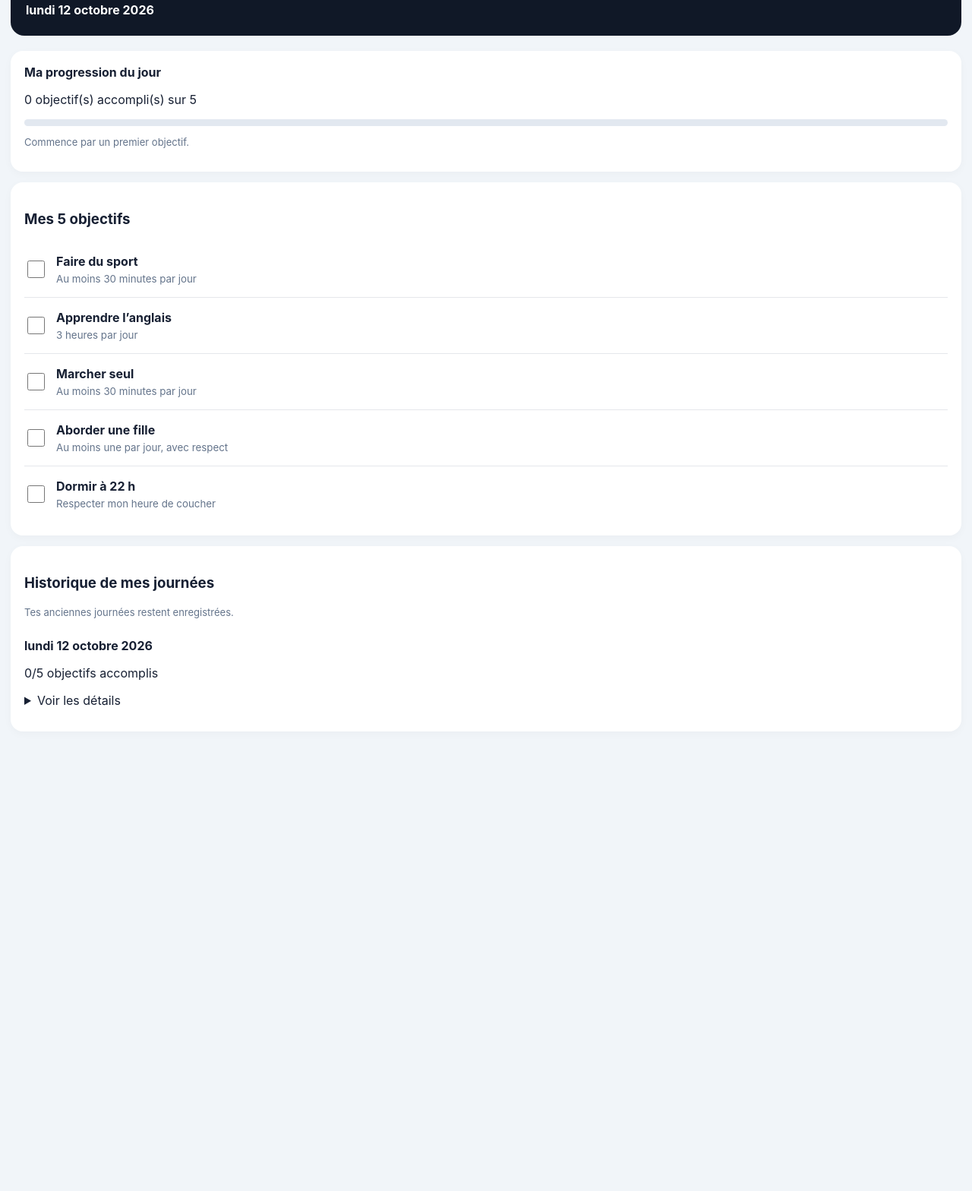
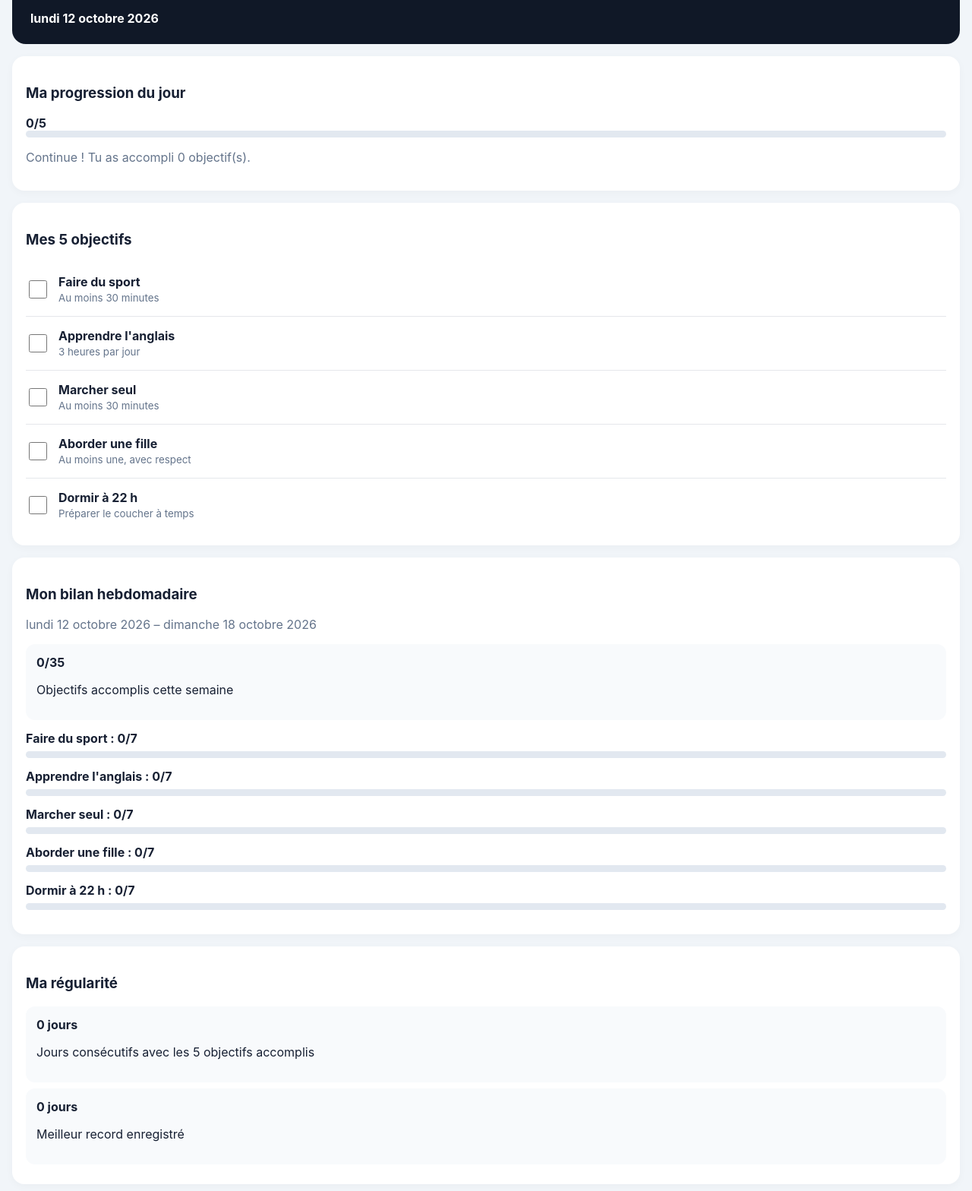
Before and after one commit to avemtshibang/avem-programme-quotidien, a plain HTML site: page index.html in a window 1280 px wide. Shown: the part 117-1685 px from the top of the page at 76% size. Before the commit the page ends 1114 px from the top, so only its background shows below. Drawn offline with Linux system fonts and the light colour scheme.

Commit message:
Refactor index.html for improved structure and styles
Refactor HTML structure and update styles for better layout and readability.

```diff
--- a/index.html
+++ b/index.html
@@ -3,67 +3,53 @@
 <html lang="fr">
 <head>
 <meta charset="UTF-8">
-<meta name="viewport" content="width=device-width, initial-scale=1">
+<meta name="viewport" content="width=device-width,initial-scale=1">
 <meta name="theme-color" content="#101827">
 <title>AVEM - Mon Programme Quotidien</title>
 <style>
-* { box-sizing: border-box; }
-body {
-  margin: 0; padding: 20px 14px;
-  font-family: -apple-system, Arial, sans-serif;
-  background: #f1f5f9; color: #172033;
-}
-header {
-  background: #101827; color: white;
-  padding: 24px 20px; border-radius: 18px;
-  margin-bottom: 20px;
-}
-header h1 { margin: 0 0 8px; font-size: 25px; }
-header p { margin: 0; color: #cbd5e1; }
-.date { font-weight: bold; margin-top: 18px; }
-.card {
-  background: white; padding: 18px;
-  border-radius: 16px; margin-bottom: 14px;
-  box-shadow: 0 3px 12px #00000008;
-}
-.progress { background: #e2e8f0; height: 9px;
-  border-radius: 10px; overflow: hidden; margin: 12px 0; }
-.bar { height: 100%; width: 0; background: #16a34a;
-  transition: width .2s; }
-.goal {
-  display: flex; align-items: center; gap: 12px;
-  padding: 16px 0; border-bottom: 1px solid #e5e7eb;
-}
-.goal:last-child { border-bottom: 0; }
-.goal input { width: 23px; height: 23px; accent-color: #16a34a; }
-.goal label { flex: 1; cursor: pointer; }
-.goal strong { display: block; font-size: 16px; }
-.goal small { display: block; color: #64748b; margin-top: 5px; }
-button {
-  border: 0; border-radius: 10px; padding: 12px 15px;
-  font-size: 15px; font-weight: 600; cursor: pointer;
-}
-.secondary { background: #e2e8f0; color: #172033; }
-select { padding: 10px; border-radius: 8px; max-width: 100%; }
-.history-row {
-  padding: 13px 0; border-bottom: 1px solid #e5e7eb;
-}
-.history-row:last-child { border: 0; }
-.muted { color: #64748b; font-size: 13px; }
+*{box-sizing:border-box}
+body{margin:0;padding:16px;font-family:-apple-system,Arial,sans-serif;
+background:#f1f5f9;color:#172033}
+header{background:#101827;color:white;padding:24px;border-radius:18px}
+h1{margin:0 0 6px}header p{color:#cbd5e1}
+.card{background:white;padding:18px;border-radius:16px;margin:16px 0;
+box-shadow:0 3px 12px #00000008}
+.goal{display:flex;align-items:center;gap:12px;padding:15px 0;
+border-bottom:1px solid #e5e7eb}
+.goal:last-child{border:0}
+.goal input{width:24px;height:24px;accent-color:#16a34a}
+.goal label{flex:1}.goal strong{display:block}
+small,.muted{color:#64748b}
+.progress{height:9px;background:#e2e8f0;border-radius:8px;overflow:hidden}
+.bar{height:100%;background:#16a34a;width:0}
+button,select,input[type=time]{padding:11px;border-radius:9px;
+border:1px solid #cbd5e1;font-size:15px}
+button{background:#172033;color:white;border:0;cursor:pointer}
+.secondary{background:#e2e8f0;color:#172033}
+.reminder{display:flex;align-items:center;justify-content:space-between;
+gap:10px;padding:12px 0;border-bottom:1px solid #e5e7eb}
+.reminder:last-child{border:0}
+.reminder input{width:112px}
+.stat{background:#f8fafc;padding:14px;border-radius:12px;margin:8px 0}
+.weekrow{margin:14px 0}
+.weekrow .progress{margin-top:7px}
+.history{padding:12px 0;border-bottom:1px solid #e5e7eb}
+details{margin-top:8px}
+button:focus,input:focus{outline:2px solid #64748b}
 </style>
 </head>
 <body>
 <header>
 <h1>AVEM</h1>
 <p>Mon Programme Quotidien</p>
-  <div class="date" id="today"></div>
+<strong id="today"></strong>
 </header>
 
 <div class="card">
-  <strong>Ma progression du jour</strong>
-  <p><span id="count">0</span> objectif(s) accompli(s) sur 5</p>
-  <div class="progress"><div class="bar" id="bar"></div></div>
-  <p id="message" class="muted">Chaque jour est une nouvelle occasion de progresser.</p>
+<h3>Ma progression du jour</h3>
+<strong id="count">0/5</strong>
+<div class="progress"><div id="bar" class="bar"></div></div>
+<p id="message" class="muted">Chaque jour, avance à ton rythme.</p>
 </div>
 
 <div class="card">
@@ -72,102 +58,255 @@ select { padding: 10px; border-radius: 8px; max-width: 100%; }
 </div>
 
 <div class="card">
-  <h3>Historique de mes journées</h3>
-  <p class="muted">Tes anciennes journées restent enregistrées.</p>
+<h3>Mon bilan hebdomadaire</h3>
+<p id="weeklabel" class="muted"></p>
+<div class="stat"><strong id="weektotal">0/35</strong>
+<p>Objectifs accomplis cette semaine</p></div>
+<div id="weekstats"></div>
+</div>
+
+<div class="card">
+<h3>Ma régularité</h3>
+<div class="stat"><strong id="streak">0 jour</strong>
+<p>Jours consécutifs avec les 5 objectifs accomplis</p></div>
+<div class="stat"><strong id="best">0 jour</strong>
+<p>Meilleur record enregistré</p></div>
+</div>
+
+<div class="card">
+<h3>Mes rappels quotidiens</h3>
+<p class="muted">Choisis l'heure de rappel pour chaque objectif.</p>
+<div id="reminders"></div>
+<button id="saveTimes">Enregistrer les horaires</button>
+<button id="enableNotifications" class="secondary">
+Autoriser les notifications
+</button>
+<p id="notice" class="muted">
+Les rappels peuvent apparaître lorsque l'application est ouverte.
+Les notifications lorsque l'application est fermée ne sont pas garanties.
+</p>
+</div>
+
+<div class="card">
+<h3>Historique des journées</h3>
 <div id="history"></div>
 </div>
 
 <script>
+const KEY = "avem_programme_quotidien_v1";
+const REMKEY = "avem_programme_rappels_v1";
+
 const objectives = [
-  ["Faire du sport", "Au moins 30 minutes par jour"],
-  ["Apprendre l’anglais", "3 heures par jour"],
-  ["Marcher seul", "Au moins 30 minutes par jour"],
-  ["Aborder une fille", "Au moins une par jour, avec respect"],
-  ["Dormir à 22 h", "Respecter mon heure de coucher"]
+["Faire du sport","Au moins 30 minutes"],
+["Apprendre l'anglais","3 heures par jour"],
+["Marcher seul","Au moins 30 minutes"],
+["Aborder une fille","Au moins une, avec respect"],
+["Dormir à 22 h","Préparer le coucher à temps"]
 ];
 
-const KEY = "avem_programme_quotidien_v1";
+const defaults = ["07:00","08:00","16:00","17:00","21:30"];
+
 let records = {};
+let times = defaults.slice();
+let fired = new Set();
+
 try {
   records = JSON.parse(localStorage.getItem(KEY) || "{}");
-} catch (e) {
+  if (!records || typeof records !== "object" || Array.isArray(records))
     records = {};
+} catch(e) { records = {}; }
+
+try {
+  const saved = JSON.parse(localStorage.getItem(REMKEY) || "null");
+  if (Array.isArray(saved) && saved.length === 5)
+    times = saved;
+} catch(e) {}
+
+function keyFor(d) {
+  return d.getFullYear()+"-"+
+    String(d.getMonth()+1).padStart(2,"0")+"-"+
+    String(d.getDate()).padStart(2,"0");
+}
+function todayKey(){ return keyFor(new Date()); }
+function label(k) {
+  return new Date(k+"T12:00:00").toLocaleDateString("fr-FR",{
+    weekday:"long",day:"numeric",month:"long",year:"numeric"
+  });
+}
+function ensureToday() {
+  const k = todayKey();
+  if (!Array.isArray(records[k]) || records[k].length !== 5)
+    records[k] = [false,false,false,false,false];
+  return k;
+}
+function saveRecords() {
+  try { localStorage.setItem(KEY,JSON.stringify(records)); }
+  catch(e) { alert("Impossible de sauvegarder. Vérifie l'espace disponible du navigateur."); }
+}
+function saveTimes() {
+  try { localStorage.setItem(REMKEY,JSON.stringify(times)); }
+  catch(e) { alert("Impossible de sauvegarder les horaires."); }
+}
+function dayBefore(k) {
+  const d = new Date(k+"T12:00:00");
+  d.setDate(d.getDate()-1);
+  return keyFor(d);
+}
+function full(k) {
+  return Array.isArray(records[k]) &&
+    records[k].length === 5 && records[k].every(Boolean);
+}
+function mondayKey() {
+  const d = new Date();
+  d.setHours(12,0,0,0);
+  d.setDate(d.getDate() - ((d.getDay()+6)%7));
+  return keyFor(d);
+}
+function render() {
+  const k = ensureToday();
+  document.getElementById("today").textContent = label(k);
+  const values = records[k];
+
+  document.getElementById("goals").innerHTML = objectives.map((g,i)=>`
+    <div class="goal">
+      <input type="checkbox" id="g${i}" ${values[i]?"checked":""}>
+      <label for="g${i}"><strong>${g[0]}</strong>
+      <small>${g[1]}</small></label>
+    </div>`).join("");
+
+  objectives.forEach((g,i)=>{
+    document.getElementById("g"+i).onchange = e=>{
+      records[ensureToday()][i] = e.target.checked;
+      saveRecords();
+      render();
+    };
+  });
+
+  const n = values.filter(Boolean).length;
+  document.getElementById("count").textContent = n+"/5";
+  document.getElementById("bar").style.width = n*20+"%";
+  document.getElementById("message").textContent =
+    n===5 ? "Bravo ! Tes 5 objectifs sont accomplis !" :
+    "Continue ! Tu as accompli "+n+" objectif(s).";
+
+  const start = mondayKey();
+  let total = 0;
+  const days = [];
+  for(let i=0;i<7;i++){
+    const d = new Date(start+"T12:00:00");
+    d.setDate(d.getDate()+i);
+    const dk = keyFor(d);
+    const vals = Array.isArray(records[dk]) ? records[dk] : [];
+    const amount = vals.filter(Boolean).length;
+    total += amount;
+    days.push({key:dk,amount});
   }
 
-function dateKey() {
-  const d = new Date();
-  return d.getFullYear() + "-" +
-    String(d.getMonth()+1).padStart(2,"0") + "-" +
-    String(d.getDate()).padStart(2,"0");
+  const end = days[6].key;
+  document.getElementById("weeklabel").textContent =
+    label(start)+" – "+label(end);
+  document.getElementById("weektotal").textContent = total+"/35";
+  document.getElementById("weekstats").innerHTML = objectives.map((g,i)=>{
+    const amount = days.reduce((s,d)=>{
+      return s + (records[d.key] && records[d.key][i] ? 1 : 0);
+    },0);
+    return `<div class="weekrow"><strong>${g[0]} : ${amount}/7</strong>
+    <div class="progress"><div class="bar" style="width:${amount/7*100}%"></div></div></div>`;
+  }).join("");
+
+  let cursor = full(k) ? k : dayBefore(k);
+  let streak = 0;
+  while(full(cursor) && streak < 3660) {
+    streak++;
+    cursor = dayBefore(cursor);
+  }
+  document.getElementById("streak").textContent = streak+" jour"+(streak!==1?"s":"");
+
+  let best = 0, run = 0;
+  Object.keys(records).sort().forEach(dk=>{
+    if(full(dk)){ run++; best=Math.max(best,run); }
+    else { run=0; }
+  });
+  document.getElementById("best").textContent = best+" jour"+(best!==1?"s":"");
+
+  document.getElementById("reminders").innerHTML = objectives.map((g,i)=>`
+    <div class="reminder"><label for="t${i}">${g[0]}</label>
+    <input type="time" id="t${i}" value="${times[i]}"></div>
+  `).join("");
+
+  objectives.forEach((g,i)=>{
+    document.getElementById("t"+i).onchange = e=>{ times[i]=e.target.value; };
+  });
+
+  const hist = Object.keys(records).sort().reverse();
+  document.getElementById("history").innerHTML = hist.map(dk=>{
+    const vals = records[dk];
+    const amount = vals.filter(Boolean).length;
+    return `<div class="history"><strong>${label(dk)}</strong>
+      <p>${amount}/5 objectifs</p>
+      <details><summary>Voir les détails</summary><p>${
+        objectives.map((g,i)=>(vals[i]?"✓ ":"○ ")+g[0]).join("<br>")
+      }</p></details></div>`;
+  }).join("") || "<p>Aucune journée enregistrée.</p>";
 }
 
-function dateLabel(key) {
-  return new Date(key + "T12:00:00").toLocaleDateString("fr-FR", {
-    weekday: "long", day: "numeric", month: "long", year: "numeric"
+document.getElementById("saveTimes").onclick = ()=>{
+  saveTimes();
+  document.getElementById("notice").textContent =
+    "Horaires enregistrés. Garde l'application ouverte pour les rappels actifs.";
+  scheduleReminders();
+};
+
+document.getElementById("enableNotifications").onclick = async ()=>{
+  if(!("Notification" in window)){
+    document.getElementById("notice").textContent =
+      "Les notifications ne sont pas prises en charge dans ce navigateur.";
+    return;
+  }
+  try {
+    const permission = await Notification.requestPermission();
+    document.getElementById("notice").textContent =
+      permission==="granted" ?
+      "Autorisation accordée. Les rappels seront vérifiés pendant que l'application reste ouverte." :
+      "Autorisation refusée. Vérifie les réglages de notifications du navigateur.";
+  } catch(e) {
+    document.getElementById("notice").textContent =
+      "Impossible d'activer les notifications ici.";
+  }
+};
+
+function scheduleReminders() {
+  // Les notifications ne sont vérifiées que lorsque la page est ouverte.
+  checkReminders();
+}
+function checkReminders() {
+  if(document.visibilityState !== "visible") return;
+  const now = new Date();
+  const k = todayKey();
+  const current = String(now.getHours()).padStart(2,"0")+":"+
+    String(now.getMinutes()).padStart(2,"0");
+
+  times.forEach((t,i)=>{
+    const id = k+"-"+i;
+    if(t && t===current && !fired.has(id) &&
+       !records[k][i] && "Notification" in window &&
+       Notification.permission==="granted") {
+      try {
+        new Notification("AVEM – Rappel",{
+          body: objectives[i][0]+" : "+objectives[i][1]
+        });
+        fired.add(id);
+      } catch(e) {}
+    }
   });
 }
 
-function save() {
-  try {
-    localStorage.setItem(KEY, JSON.stringify(records));
-  } catch (e) {
-    alert("La sauvegarde a échoué. Vérifie les réglages de ton navigateur.");
-  }
-}
-
-function ensureToday() {
-  const key = dateKey();
-  if (!records[key]) records[key] = [false, false, false, false, false];
-  return key;
-}
-
-function render() {
-  const key = ensureToday();
-  document.getElementById("today").textContent = dateLabel(key);
-  const values = records[key];
-
-  document.getElementById("goals").innerHTML = objectives.map((g, i) => `
-    <div class="goal">
-      <input type="checkbox" id="goal${i}" ${values[i] ? "checked" : ""}
-        aria-label="${g[0]}" onchange="toggle(${i}, this.checked)">
-      <label for="goal${i}">
-        <strong>${g[0]}</strong>
-        <small>${g[1]}</small>
-      </label>
-    </div>
-  `).join("");
-
-  const n = values.filter(Boolean).length;
-  document.getElementById("count").textContent = n;
-  document.getElementById("bar").style.width = (n * 20) + "%";
-  document.getElementById("message").textContent =
-    n === 5 ? "Bravo ! Tes 5 objectifs sont accomplis !" :
-    n === 0 ? "Commence par un premier objectif." :
-    "Continue ! Tu as accompli " + n + " objectif(s).";
-
-  const days = Object.keys(records).sort().reverse();
-  document.getElementById("history").innerHTML = days.map(day => {
-    const v = records[day];
-    const total = v.filter(Boolean).length;
-    const detail = objectives.map((g, i) =>
-      (v[i] ? "✓ " : "○ ") + g[0]
-    ).join("<br>");
-    return `<div class="history-row">
-      <strong>${dateLabel(day)}</strong>
-      <p>${total}/5 objectifs accomplis</p>
-      <details><summary>Voir les détails</summary><p>${detail}</p></details>
-    </div>`;
-  }).join("");
-}
-
-function toggle(i, value) {
-  const key = ensureToday();
-  records[key][i] = value;
-  save();
 render();
-}
-
-render();
+setInterval(()=>{
+  const previous = document.getElementById("today").textContent;
+  if(previous !== label(todayKey())) render();
+  checkReminders();
+},15000);
 </script>
 </body>
 </html>
```
Lines whose indentation alone changed are shown as unchanged.
